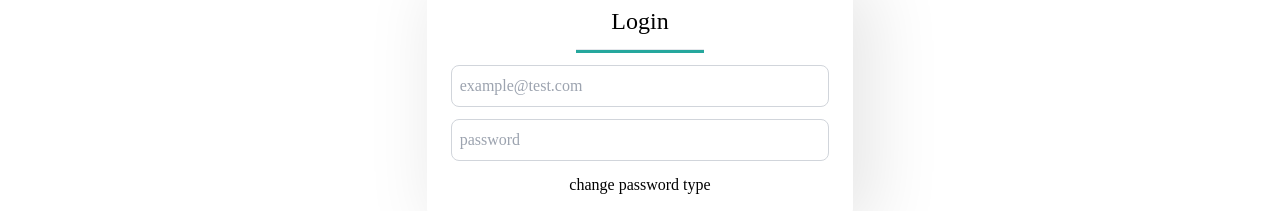
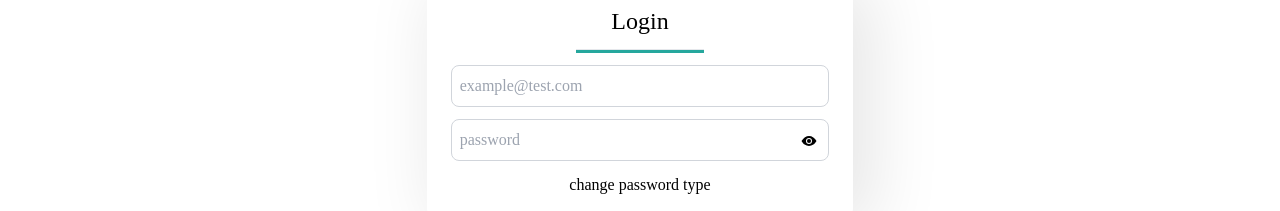
Before and after one commit to gitusernoob/FrisoneDanieleVerifica, a React (Create React App) app: page / in a window 1280 px wide. Shown: the part 99-310 px from the top of the page. Built offline with nearby package versions, Linux system fonts and the light colour scheme.

Commit message:
add icon to password input

```diff
--- a/src/App.jsx
+++ b/src/App.jsx
@@ -50,7 +50,7 @@ function App() {
             />
           </div>
           {/* password div */}
-          <div className="w-full">
+          <div className="w-full flex relative">
             <input
               type={passwordInputType}
               value={password}
@@ -66,6 +66,9 @@ function App() {
                 });
               }}
             />
+            <span className="absolute right-3 top-3.5 cursor-pointer" onClick={changePasswordInputType}>
+              {passwordInputType === "text" ? <HidePassword /> : <ShowPassword />}
+            </span>
           </div>
           <button onClick={changePasswordInputType}>change password type</button>
         </div>
```
